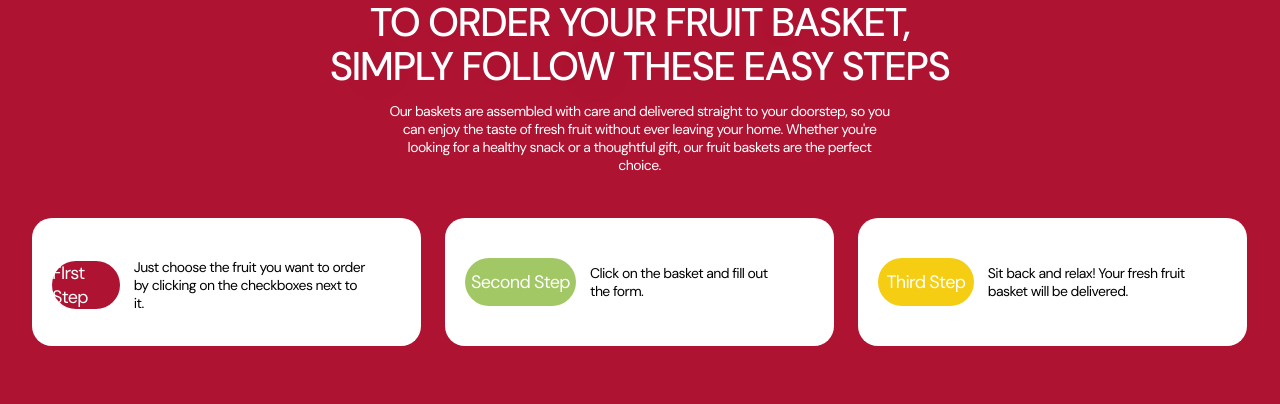
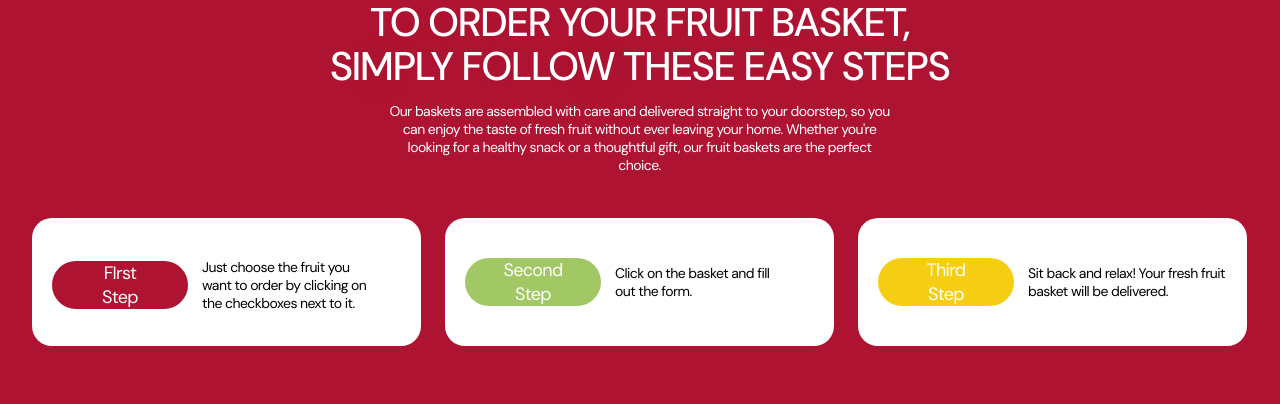
Before and after one commit to makssozykin/Listfeatures, a plain HTML site: page index.html in a window 1280 px wide. Shown: the top 404 px of the page. Drawn offline with nearby package versions, Linux system fonts and the light colour scheme.

Commit message:
Listfeatures Section Step

```diff
--- a/css/style.css
+++ b/css/style.css
@@ -1,3 +1,6 @@
+* {
+  box-sizing: border-box;
+}
 body {
   background-color: #ae1332;
   margin: 0;
@@ -61,26 +64,33 @@ body {
 .step-item {
   width: 389px;
   height: 128px;
+  /* display: flex;
+  gap: 14px;
+  justify-content: center;
+  align-items: center; */
   padding: 40px 20px;
   background: #ffffff;
   border-radius: 20px;
 }
 .step-box {
-  width: 349px;
   display: flex;
   gap: 14px;
-  justify-content: space-between;
+  justify-content: center;
   align-items: center;
 }
 .step-btn {
+  position: relative;
+  width: 136px;
+  height: 48px;
   display: flex;
   justify-content: center;
   align-items: center;
-  padding: 15px 0;
+  padding: 15px 42px;
   gap: 10px;
-  width: 136px;
-  height: 48px;
   border-radius: 200px;
+  flex: none;
+  order: 0;
+  flex-grow: 0;
 }
 .first {
   background: #ae1332;
@@ -92,8 +102,12 @@ body {
   background: #f5ce13;
 }
 .step {
-  margin: 0 auto;
-  font-family: "DM Sans", sans-serif;
+  text-align: center;
+  position: absolute;
+  top: 50%;
+  left: 50%;
+  transform: translate(-50%, -50%);
+  font-family: "DM Sans";
   font-weight: 400;
   font-size: 18px;
   line-height: 24px;
--- a/index.html
+++ b/index.html
@@ -65,13 +65,11 @@
               </div>
             </li>
           </ul>
-          <div class="step-box-img">
-            <img
-              class="step-img"
-              src="./images/Fresh Harvest Box.gif"
-              alt="Fresh_Harvest"
-            />
-          </div>
+          <img
+            class="step-img"
+            src="./images/Fresh Harvest Box.gif"
+            alt="Fresh_Harvest"
+          />
         </div>
       </section>
     </main>
```
